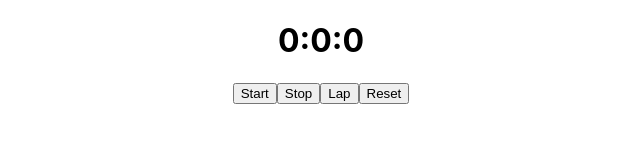
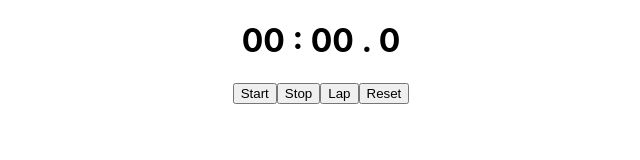
Before and after one commit to xim25/stopwatch-test, a React (Create React App) app: page / in a window 1280 px wide. Shown: the top 160 px of the page, without its empty margins (319-959 px from the left). Built offline with nearby package versions, Linux system fonts and the light colour scheme.

Commit message:
formattedTime correct display, missing formatted lap

```diff
--- a/src/Components/Stopwatch.js
+++ b/src/Components/Stopwatch.js
@@ -43,6 +43,21 @@ class Stopwatch extends Component {
         })
     }
 
+    formattedTime() {
+        let minutes = this.getMinutes().toString();
+        let seconds = this.getSeconds().toString();
+        let milliseconds = this.getMilliseconds().toString();
+
+        if(minutes.length < 2){
+            minutes = '0' + minutes;
+          }
+      if(seconds.length < 2){
+            seconds = '0' + seconds;
+          }
+
+      return minutes + ' : ' + seconds + ' . ' + milliseconds
+    }
+
     getMilliseconds() {
         return this.state.currentTime % 100;
     }
@@ -59,7 +74,7 @@ class Stopwatch extends Component {
         return(
             <div>
                 <div>
-                    <h1>{this.getMinutes()}:{this.getSeconds()}:{this.getMilliseconds()}</h1>
+                    <h1>{this.formattedTime()}</h1>
                     <button onClick={this.handleStart}>Start</button>
                     <button onClick={this.handleStop}>Stop</button>
                     <button onClick={this.handleLap}>Lap</button>
@@ -68,7 +83,7 @@ class Stopwatch extends Component {
                 <div>
                     <ul>
                         {this.state.laps.map((lap, i) =>
-                            <li><b>LAP{i + 1}</b>—{lap}</li>    )
+                            <li><b>LAP {i + 1}</b>—{lap}</li>    )
                         }
                     </ul>
                 </div>
```
